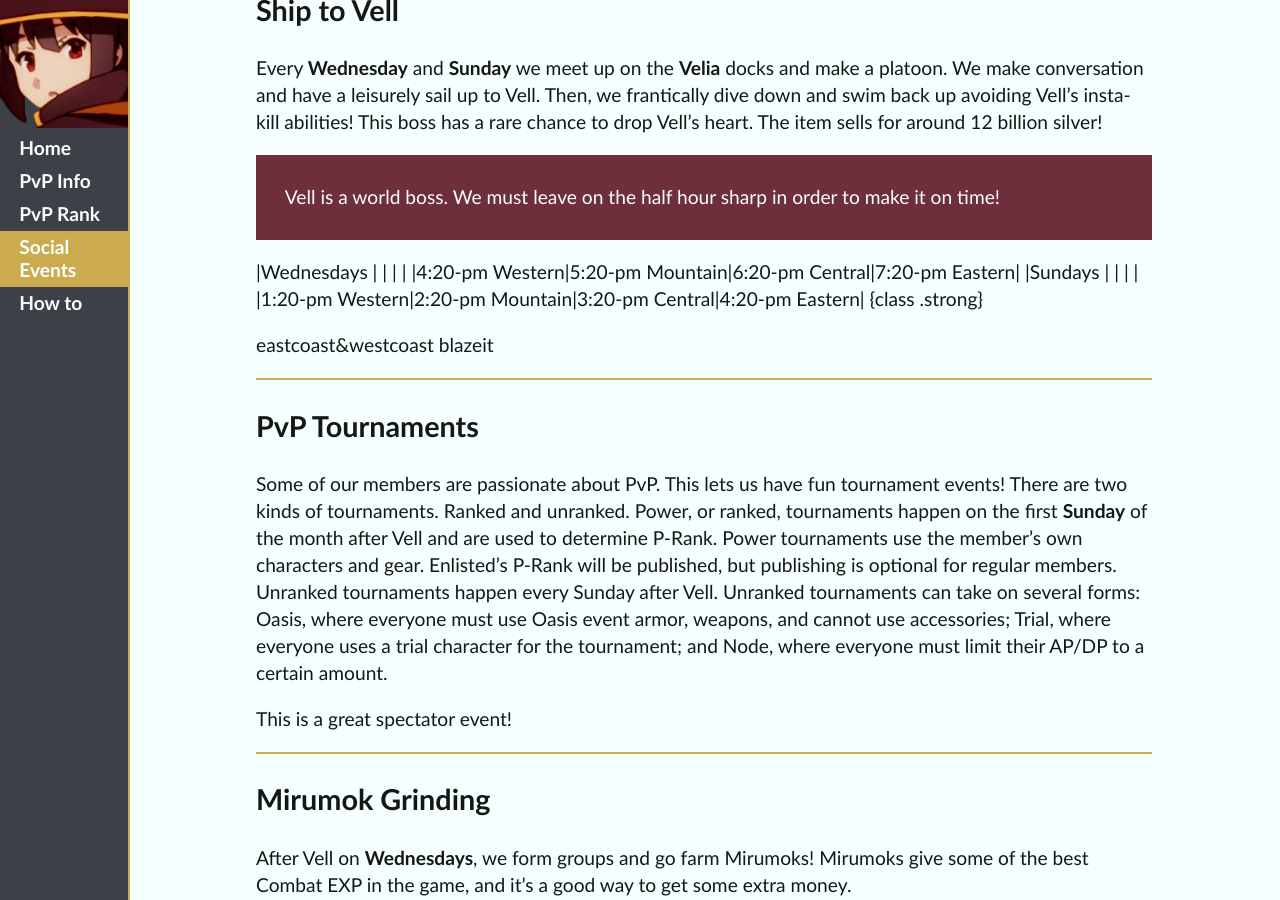
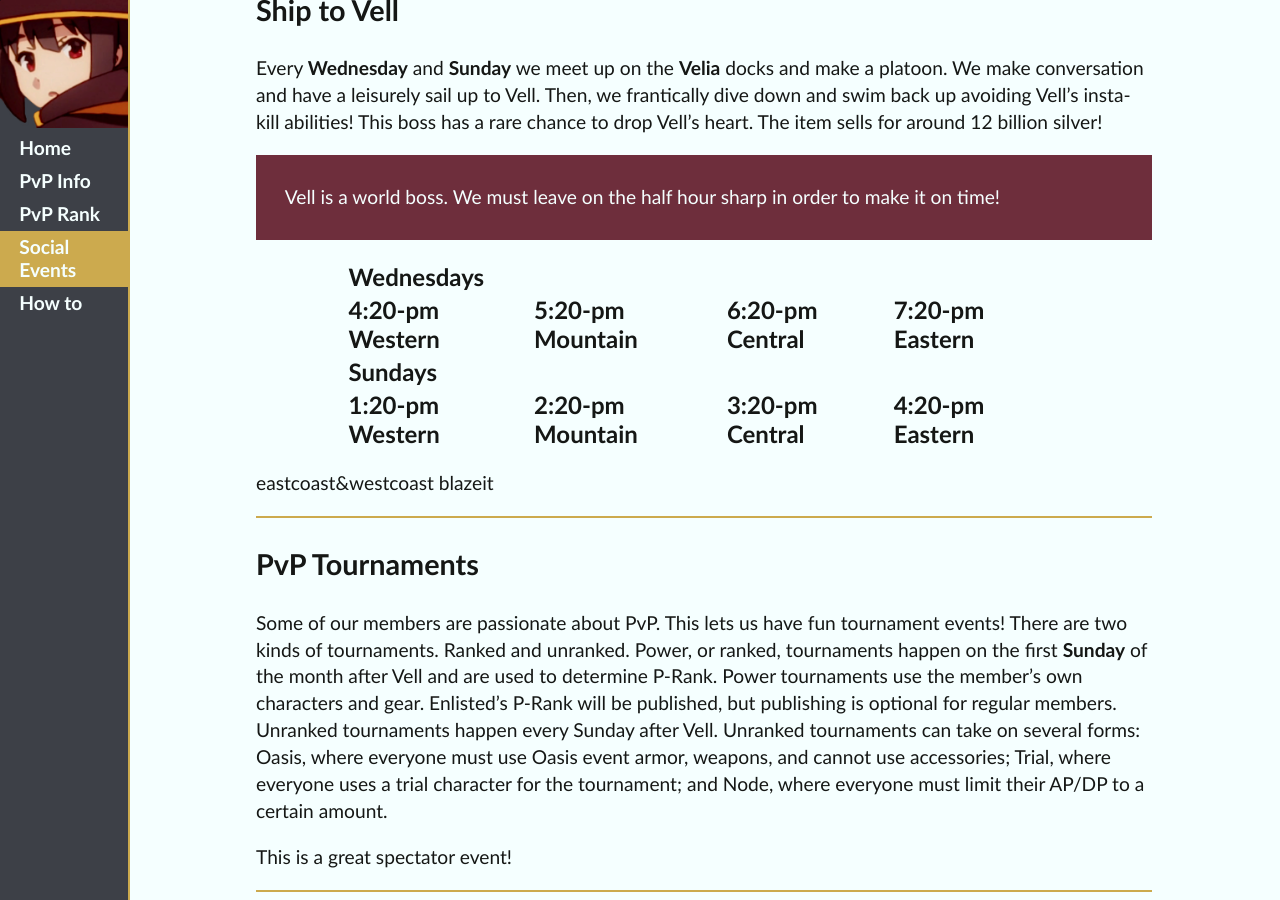
Before and after one commit to ideonella/ideonella.github.io, a Jekyll site: the page built from social.md, in a window 1280 px wide and 900 px high, scrolled down 1675 px. Built offline with Jekyll 4.4.1, drawn with Linux system fonts in a browser that asks for light colours; some of the changed text lies outside the part shown.

Commit message:
html to md 2e

```diff
--- a/social.md
+++ b/social.md
@@ -12,7 +12,7 @@ A potential guild member:
 
 A big part of the guild is having guildmates to interact with! Between special events, guild missions, or ad-hoc parties, there's almost always a group of us doing something together. The easiest way to socialize is through Discord. Having a microphone on in Discord is completely optional though, so don't worry about pressure to be active in voice. Feel free to just listen and respond in guild/party chat!
 
-[discord.gg/BRvR6g4zyE](https://discord.gg/BRvR6g4zyE) {: .white-text}
+{: .white-text} [discord.gg/BRvR6g4zyE](https://discord.gg/BRvR6g4zyE)
 {: .alert}
 
 Our guild has some fairly diverse members, so remember to respect everyone! Review the [rules and punishments for breaking them](#/rules) if you feel like being prejudice against peoples. Keeping all communication respectful is a critical part of the guild.
@@ -63,7 +63,7 @@ Vell is a world boss. We must leave on the half hour sharp in order to make it o
 |4:20-pm Western|5:20-pm Mountain|6:20-pm Central|7:20-pm Eastern|
 |Sundays        |                |               |               |
 |1:20-pm Western|2:20-pm Mountain|3:20-pm Central|4:20-pm Eastern|
-{class .strong}
+{: .strong}
 
 eastcoast&westcoast blazeit
 
```
